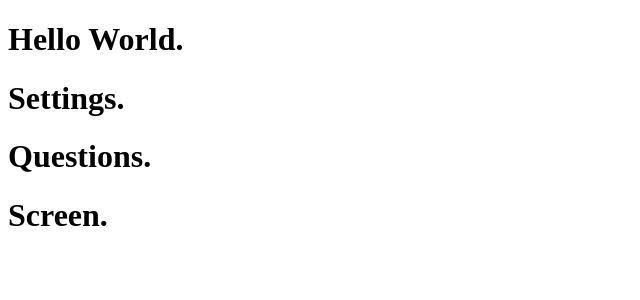
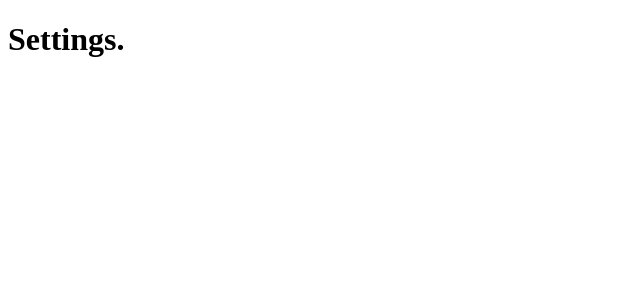
Before and after one commit to lebrancconvas/Soomlek-Beartai, a React (Create React App) app in the folder client/: page / in a window 1280 px wide. Shown: the top 300 px of the page, without its empty margins (0-640 px from the left). Built offline with nearby package versions, Linux system fonts and the light colour scheme.

Commit message:
✨ Add Website Path.

```diff
--- a/client/src/App.js
+++ b/client/src/App.js
@@ -1,13 +1,17 @@
+import {BrowserRouter as Router, Routes, Route} from 'react-router-dom';
 import Settings from './pages/Settings';
 import Questions from './pages/Questions';
 import FinalScreen from './pages/FinalScreen';
 
 const App = () => (
   <div>
-    <h1>Hello World.</h1>
-    <Settings />
-    <Questions />
-    <FinalScreen />
+    <Router>
+      <Routes>
+        <Route exact path="/" element={<Settings />}/>
+        <Route exact path="/questions" element={<Questions />} />
+        <Route exact path="/finalscreen" element={<FinalScreen />} />
+      </Routes>
+    </Router>
   </div>
 );
 
```
